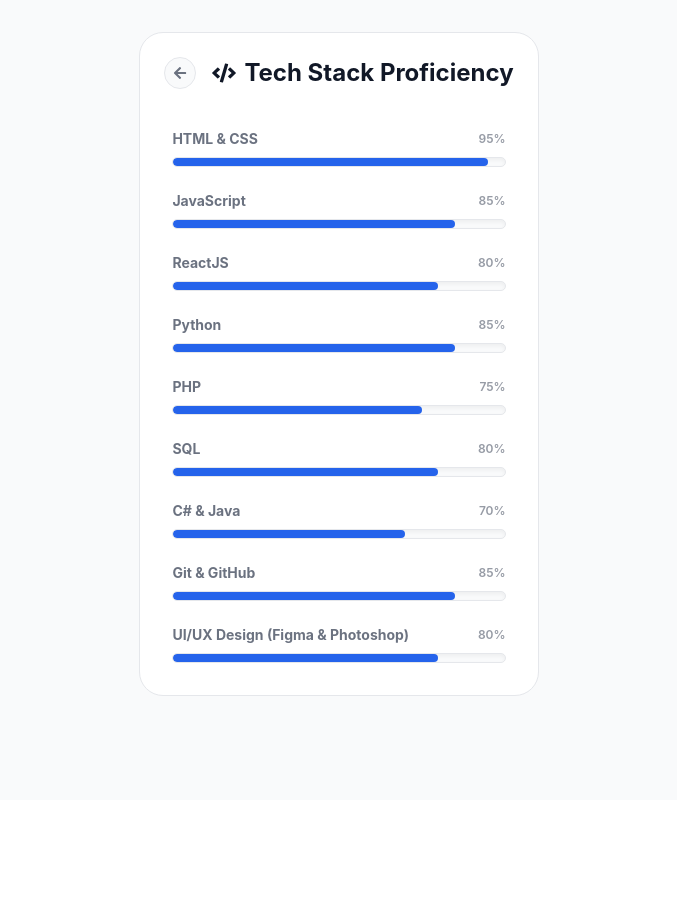
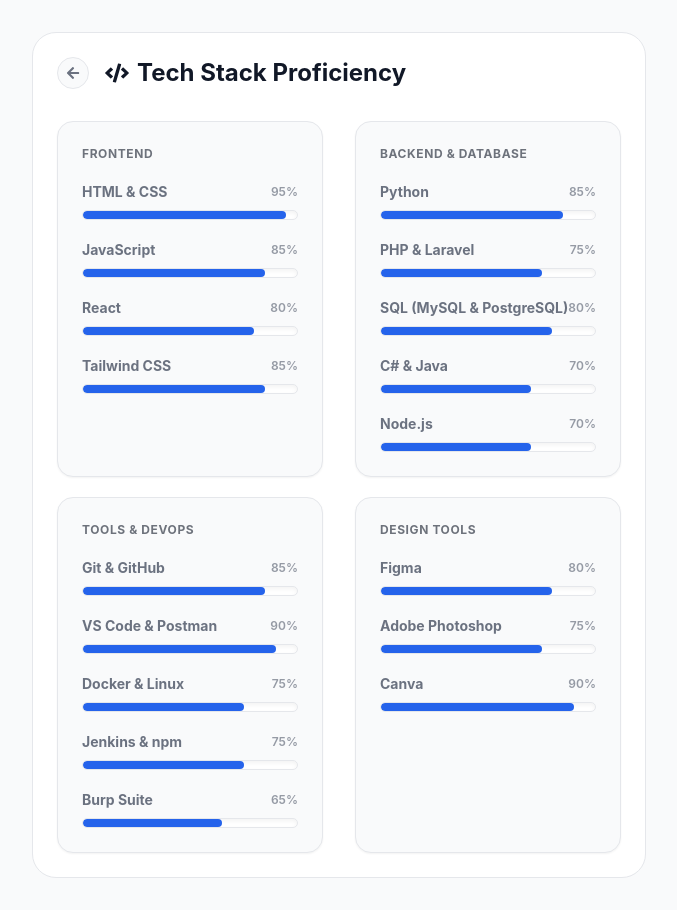
Before and after one commit to klint-droid/Portfolio, a React (Vite) app: page /all-techstack in a window 1280 px wide. Shown: the whole page, without its empty margins (301-978 px from the left). Before the commit the page ends 800 px from the top, so only its background shows below. Built offline with nearby package versions, Linux system fonts and the light colour scheme.

Commit message:
edit layout of tech stack list

```diff
--- a/src/pages/TechStackList.jsx
+++ b/src/pages/TechStackList.jsx
@@ -7,16 +7,44 @@
         window.scrollTo(0, 0);
     }, []);
 
-    const techStacks = [
+    const techCategories = [
+        {
+            title: "Frontend",
+            skills: [
                 { name: "HTML & CSS", percentage: 95 },
                 { name: "JavaScript", percentage: 85 },
-        { name: "ReactJS", percentage: 80 },
+                { name: "React", percentage: 80 },
+                { name: "Tailwind CSS", percentage: 85 },
+            ]
+        },
+        {
+            title: "Backend & Database",
+            skills: [
                 { name: "Python", percentage: 85 },
-        { name: "PHP", percentage: 75 },
-        { name: "SQL", percentage: 80 },
+                { name: "PHP & Laravel", percentage: 75 },
+                { name: "SQL (MySQL & PostgreSQL)", percentage: 80 },
                 { name: "C# & Java", percentage: 70 },
+                { name: "Node.js", percentage: 70 },
+            ]
+        },
+        {
+            title: "Tools & DevOps",
+            skills: [
                 { name: "Git & GitHub", percentage: 85 },
-        { name: "UI/UX Design (Figma & Photoshop)", percentage: 80 },
+                { name: "VS Code & Postman", percentage: 90 },
+                { name: "Docker & Linux", percentage: 75 },
+                { name: "Jenkins & npm", percentage: 75 },
+                { name: "Burp Suite", percentage: 65 },
+            ]
+        },
+        {
+            title: "Design Tools",
+            skills: [
+                { name: "Figma", percentage: 80 },
+                { name: "Adobe Photoshop", percentage: 75 },
+                { name: "Canva", percentage: 90 },
+            ]
+        }
     ];
 
     return(
@@ -34,8 +62,17 @@
                     </div>
                 </div>
 
-                <div className="flex flex-col gap-6 p-2">
-                    {techStacks.map((tech, index) => (
+                <div className="grid grid-cols-1 md:grid-cols-2 gap-x-8 gap-y-5">
+                    {techCategories.map((category, catIndex) => (
+
+                        <div key={catIndex} className="p-6 bg-[var(--bg-color)] border border-[var(--border-color)] rounded-2xl shadow-sm">
+
+                            <h3 className="text-xs font-bold uppercase tracking-wider mb-5 opacity-60">
+                                {category.title}
+                            </h3>
+
+                            <div className="flex flex-col gap-5">
+                                {category.skills.map((tech, index) => (
                                     <div key={index} className="w-full group">
 
                                         <div className="flex justify-between items-center mb-2">
@@ -47,7 +84,7 @@
                                             </span>
                                         </div>
 
-                            <div className="w-full h-2.5 bg-[var(--bg-color)] border border-[var(--border-color)] rounded-full overflow-hidden shadow-inner">
+                                        <div className="w-full h-2.5 bg-[var(--card-bg)] border border-[var(--border-color)] rounded-full overflow-hidden shadow-inner">
                                             <div
                                                 className="h-full bg-blue-600 rounded-full transition-all duration-1000 ease-out"
                                                 style={{ width: `${tech.percentage}%` }}
@@ -57,6 +94,10 @@
                                     </div>
                                 ))}
                             </div>
+                        </div>
+
+                    ))}
+                </div>
 
             </div>
         </div>
```
Also changed, not shown: public/Datacamp.png (deleted). Lines whose indentation alone changed are shown as unchanged.
